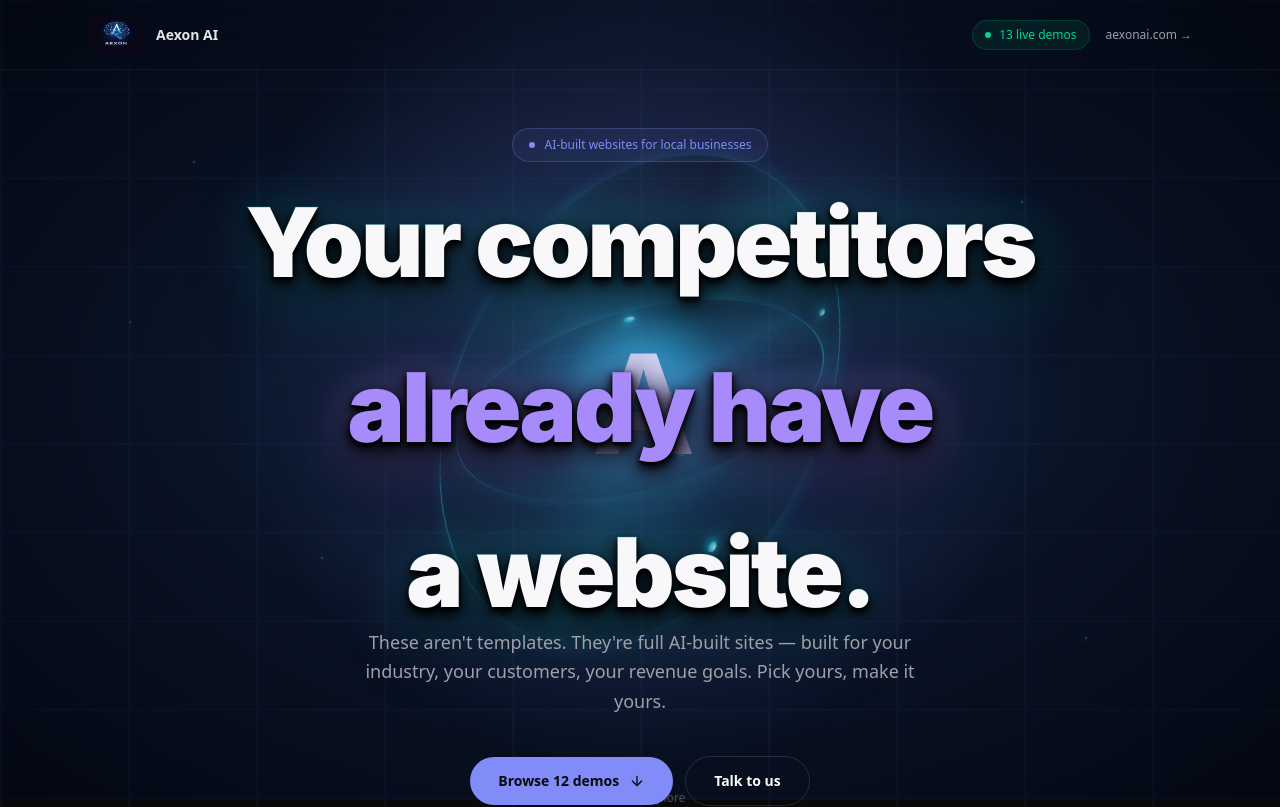
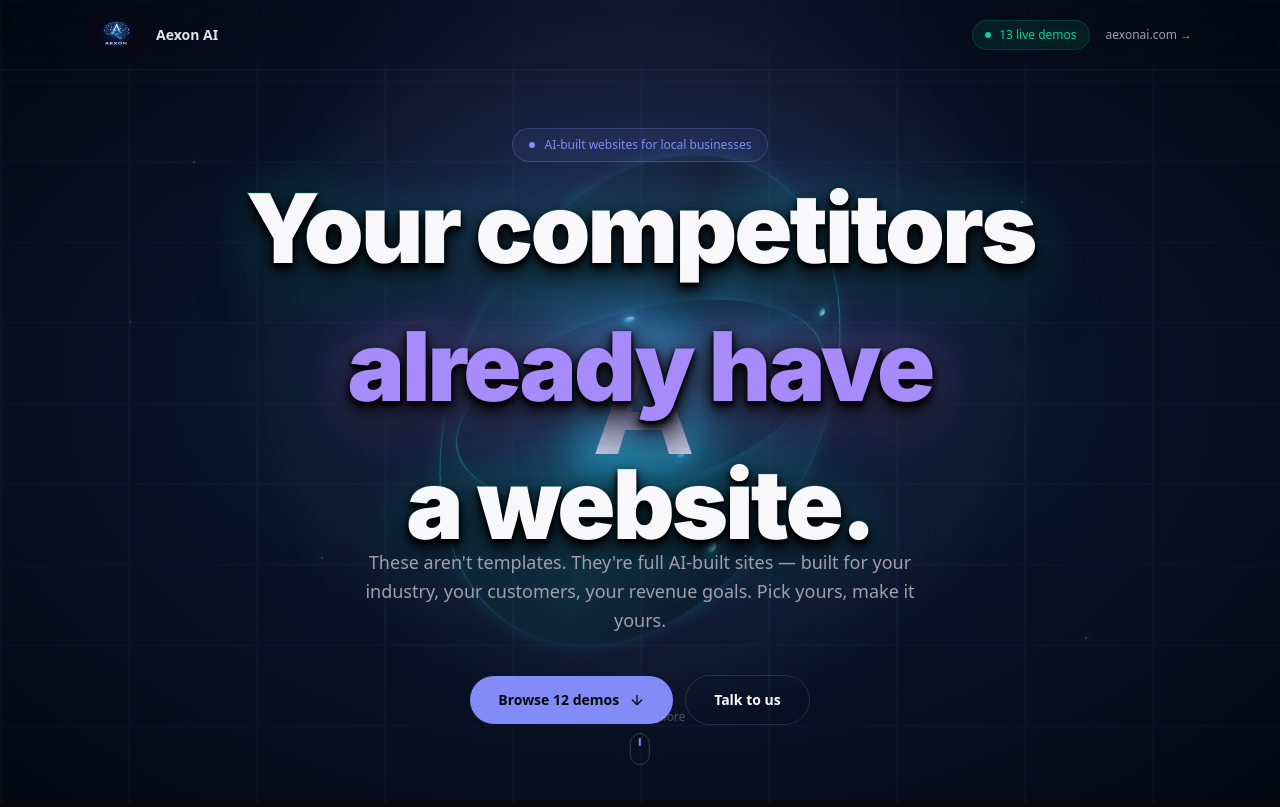
Before and after one commit to AEXON-AI-AGENCY/demo-staged-website-factory, a Next.js app: page / in a window 1280 px wide. Shown: the top 807 px of the page. Built offline with nearby package versions, Linux system fonts and the light colour scheme.

Commit message:
Remove line-height overrides, use only leading-[0.72] for tight stacking

```diff
--- a/app/globals.css
+++ b/app/globals.css
@@ -141,7 +141,6 @@ body {
 /* All three lines receive IDENTICAL depth treatment — they are one headline */
 .headline-line {
   display: block;
-  line-height: 1.0;
   /* Inter — the same premium typeface used by Stripe, Linear, Vercel */
   font-family: var(--font-inter), var(--font-geist-mono), system-ui, sans-serif;
   /* Near-white for maximum contrast on dark bg */
@@ -170,7 +169,6 @@ body {
 /* Accent line — "already have" — deep indigo, high contrast, always renders */
 .headline-accent {
   display: block;
-  line-height: 1.0;
   font-family: var(--font-inter), var(--font-geist-mono), system-ui, sans-serif;
   font-weight: 900;
   letter-spacing: -0.03em;
```
